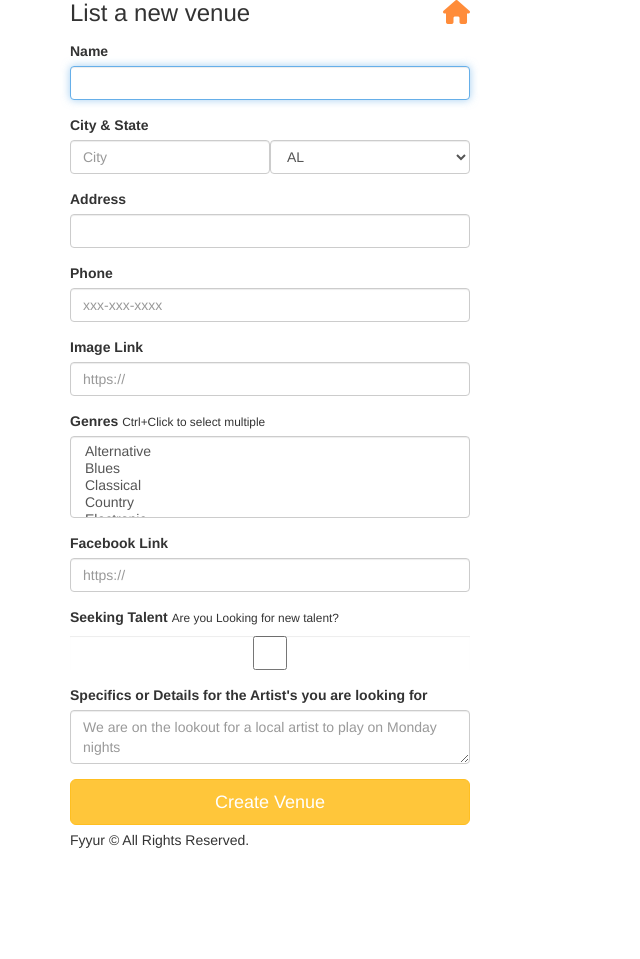
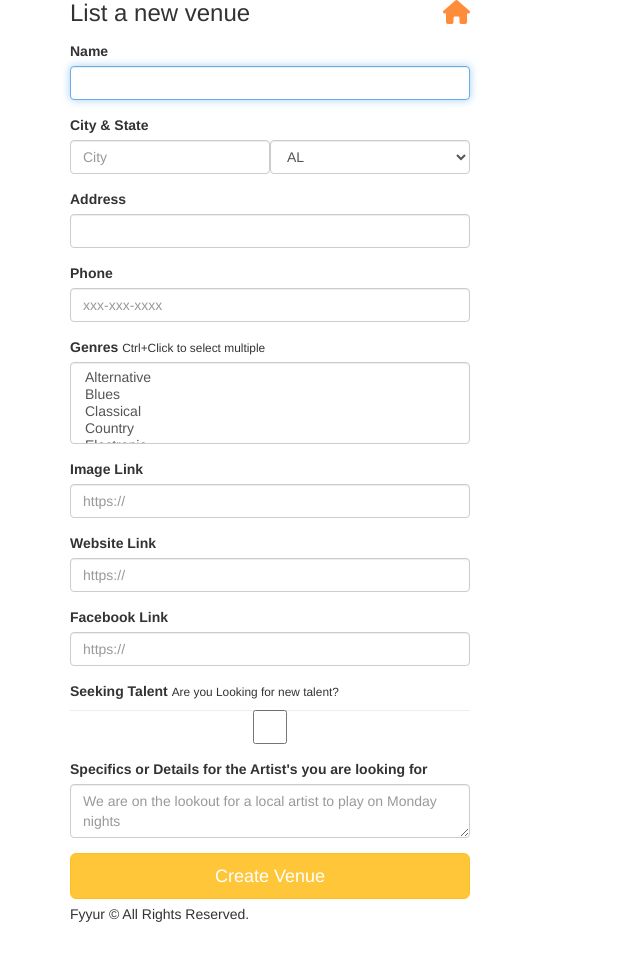
Before and after one commit to adjustyourtone/fyyurproject, a Flask app: page /venues/create in a window 1280 px wide. Shown: the part 95-1054 px from the top of the page, without its empty margins (0-640 px from the left). Before the commit the page ends 943 px from the top, so only its background shows below. Run offline with Flask 2, Linux system fonts and the light colour scheme; some libraries are stand-ins or nearby versions.

Commit message:
All venue functions working.

```diff
--- a/app.py
+++ b/app.py
@@ -149,6 +149,7 @@ def create_venue_submission():
         address = request.form.get("address")
         phone = request.form.get("phone")
         image_link = request.form['image_link']
+        website = request.form.get("website")
         facebook_link = request.form.get("facebook_link")
         genres = request.form.getlist("genres")
           # Created an if statement to accept True/False (wasn't working otherwise)
@@ -161,6 +162,7 @@ def create_venue_submission():
             address=address,
             phone=phone,
             image_link=image_link,
+            website=website,
             genres=genres,
             facebook_link=facebook_link,
             seeking_talent=seeking_talent,
@@ -205,7 +207,7 @@ def edit_venue(venue_id):
     form.genres.data = venue.genres
     form.image_link.data = venue.image_link
     form.facebook_link.data = venue.facebook_link
-    # form.website.data = venue.website
+    form.website.data = venue.website
     form.seeking_talent.data = venue.seeking_talent
     form.seeking_description.data = venue.seeking_description
 
@@ -228,7 +230,7 @@ def edit_venue_submission(venue_id):
     genres = request.form.getlist('genres')
     image_link = request.form['image_link']
     facebook_link = request.form['facebook_link']
-    # website = request.form['website']
+    website = request.form['website']
     seeking_talent = True if 'seeking_talent' in request.form else False
     seeking_description = request.form['seeking_description']
 
@@ -245,7 +247,7 @@ def edit_venue_submission(venue_id):
         venue.genres = genres
         venue.image_link = image_link
         venue.facebook_link = facebook_link
-        # venue.website = website
+        venue.website = website
         venue.seeking_talent = seeking_talent
         venue.seeking_description = seeking_description
 
@@ -270,7 +272,6 @@ def edit_venue_submission(venue_id):
 
 #  Delete Venue
 #  ----------------------------------------------------------------
-
 @app.route('/venues/<venue_id>', methods=['DELETE'])
 def delete_venue(venue_id):
     error = False
@@ -300,7 +301,7 @@ def delete_venue(venue_id):
     return render_template('pages/home.html')
 
   # BONUS CHALLENGE: Implement a button to delete a Venue on a Venue Page, have it so that
-  # clicking that button delete it from the db then redirect the user to the homepage
+  # clicking that button delete it from the db then redirect the user to the homepage - DONE!
 
 
 #  Artists
@@ -421,7 +422,6 @@ def edit_artist_submission(artist_id):
 
 #  Create Artist
 #  ----------------------------------------------------------------
-
 @app.route('/artists/create', methods=['GET'])
 def create_artist_form():
   form = ArtistForm()
@@ -483,7 +483,6 @@ def create_artist_submission():
 
 #  Shows
 #  ----------------------------------------------------------------
-
 @app.route('/shows')
 def shows():
   # displays list of shows at /shows - done
--- a/forms.py
+++ b/forms.py
@@ -95,6 +95,9 @@ class VenueForm(Form):
     )
     image_link = StringField(
         'image_link'
+    )
+    website = StringField(
+    'website', validators=[URL()]
     )
         # TODO implement enum restriction
     genreTypes = [
--- a/templates/forms/edit_venue.html
+++ b/templates/forms/edit_venue.html
@@ -32,6 +32,10 @@
       <small>Ctrl+Click to select multiple</small>
       {{ form.genres(class_ = 'form-control', placeholder='Genres, separated by commas', autofocus = true) }}
     </div>
+    <div class="form-group">
+      <label for="website">Website Link</label>
+      {{ form.website(class_ = 'form-control', placeholder='http://', autofocus = true) }}
+    </div>
       <div class="form-group">
           <label for="image_link">Image Link</label>
           {{ form.image_link(class_ = 'form-control', placeholder='http://', autofocus = true) }}
--- a/templates/forms/new_venue.html
+++ b/templates/forms/new_venue.html
@@ -27,15 +27,19 @@
           <label for="phone">Phone</label>
           {{ form.phone(class_ = 'form-control', placeholder='xxx-xxx-xxxx', autofocus = true) }}
       </div>
+      <div class="form-group">
+        <label for="genres">Genres</label>
+        <small>Ctrl+Click to select multiple</small>
+        {{ form.genres(class_ = 'form-control', placeholder="Genres", autofocus = true) }}
+      </div>
       <!-- Insert an Image Link field -->
       <div class="form-group">
         <label for="image_link">Image Link</label>
         {{ form.image_link(class_ = 'form-control', placeholder='https://', autofocus = true) }}
       </div>
       <div class="form-group">
-        <label for="genres">Genres</label>
-        <small>Ctrl+Click to select multiple</small>
-        {{ form.genres(class_ = 'form-control', placeholder="Genres", autofocus = true) }}
+        <label for="website">Website Link</label>
+        {{ form.website(class_ = 'form-control', placeholder='https://', autofocus = true) }}
       </div>
       <div class="form-group">
           <label for="genres">Facebook Link</label>
--- a/templates/pages/show_venue.html
+++ b/templates/pages/show_venue.html
@@ -87,12 +87,12 @@
 <script>
 	const deleteBtn = document.getElementById('delete-button');
 	deleteBtn.onclick = function(evt) {
-		console.log('click');
+		//console.log('click');
 		const venueId = evt.target.dataset['id'];
 		fetch('/venues/' + venueId, {
 			method: 'DELETE'
 		})
-		.then(() => window.location = '/')
+		.then(() => window.location = '/venues')
 	}
 </script>
 {% endblock %}
```
